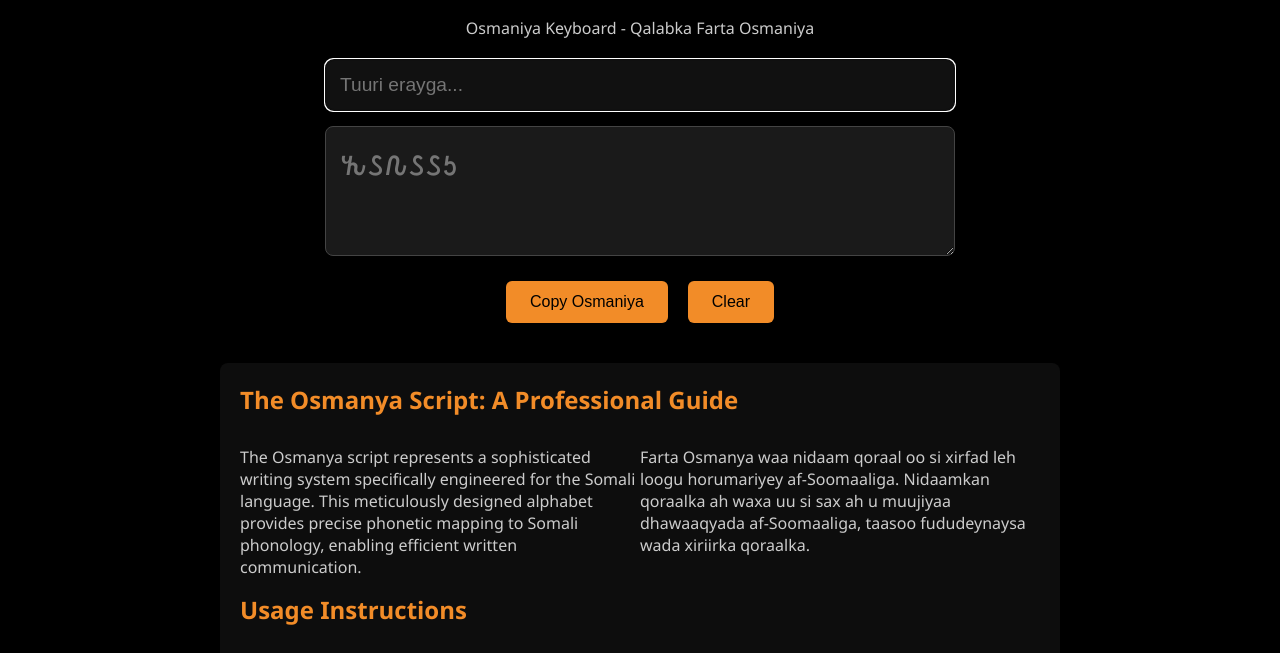
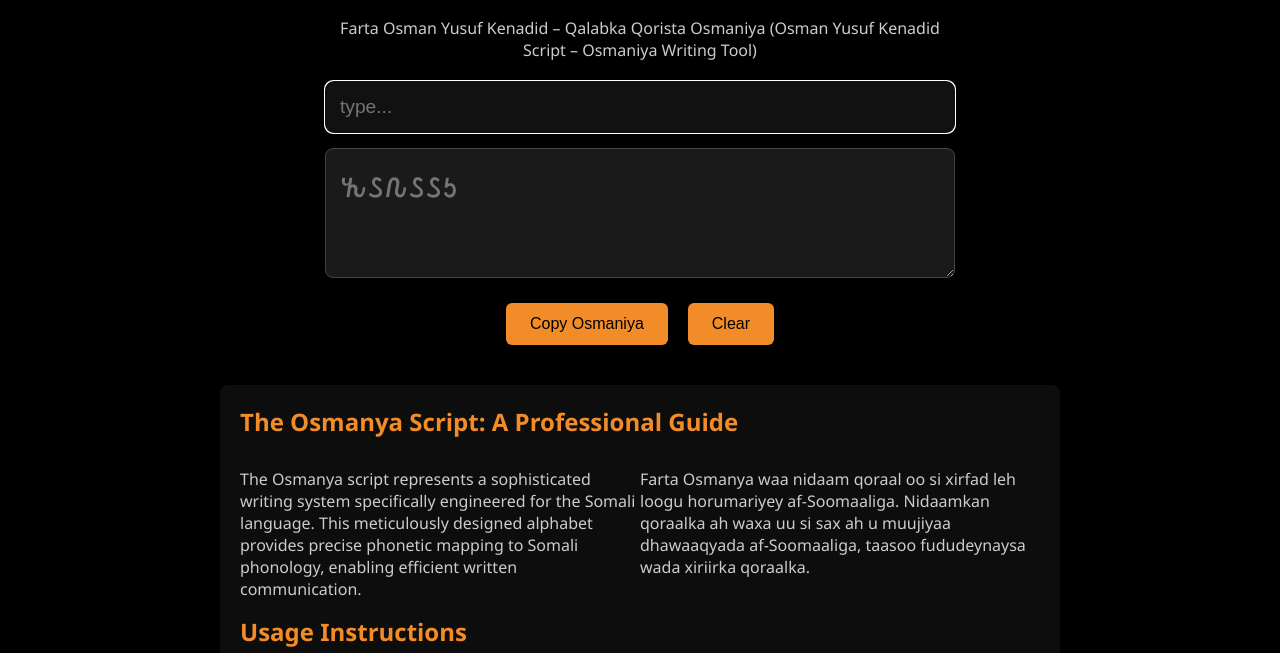
Before and after one commit to SomaliOsmaniya/osmaniya.keyboard, a plain HTML site: page index.html in a window 1280 px wide. Shown: the part 105-758 px from the top of the page. Drawn offline with Linux system fonts and the light colour scheme.

Commit message:
Update index.html

```diff
--- a/index.html
+++ b/index.html
@@ -129,8 +129,8 @@
   <div class="corner"></div>
   <div class="container">
     <h1>Soo Dhawoow</h1>
-    <p>Osmaniya Keyboard - Qalabka Farta Osmaniya</p>
-    <input type="text" id="input" placeholder="Tuuri erayga..." oninput="convert()" autocomplete="off" autocapitalize="off">
+    <p>Farta Osman Yusuf Kenadid – Qalabka Qorista Osmaniya (Osman Yusuf Kenadid Script – Osmaniya Writing Tool)</p>
+    <input type="text" id="input" placeholder="type..." oninput="convert()" autocomplete="off" autocapitalize="off">
     <textarea id="output" placeholder="𐒓𐒖𐒐𐒖𐒖𐒑" readonly></textarea>
     <div class="button-group">
       <button onclick="copyText()">Copy Osmaniya</button>
```
